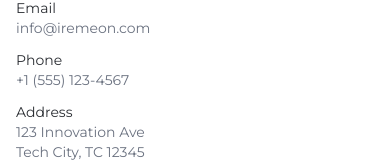
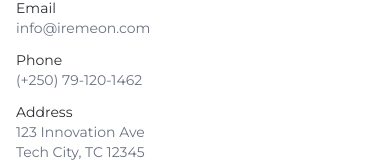
Before and after one commit to Iremeon/iremeon-landing, a React (Vite) app: page / in a window 390 px wide. Shown: the part 8318-8480 px from the top of the page. Built offline with nearby package versions, Linux system fonts and the light colour scheme.

Commit message:
Added phone number

```diff
--- a/src/components/Footer.tsx
+++ b/src/components/Footer.tsx
@@ -48,7 +48,7 @@ const Footer: React.FC = () => {
             </div>
             <div>
               <p className="text-textcolor-100 font-medium">Phone</p>
-              <p className="text-textcolor-200">+1 (555) 123-4567</p>
+              <p className="text-textcolor-200">(+250) 79-120-1462</p>
             </div>
             <div>
               <p className="text-textcolor-100 font-medium">Address</p>
```
